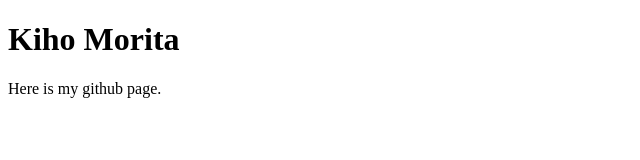
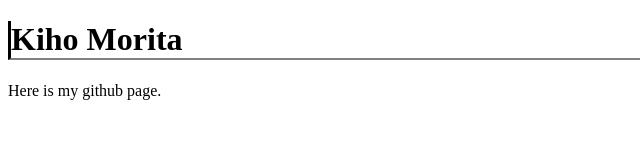
Before and after one commit to KihoMorita/KihoMorita.github.io, a plain HTML site: page index.html in a window 1280 px wide. Shown: the whole page, without its empty margins (0-640 px from the left). Drawn offline with Linux system fonts and the light colour scheme.

Commit message:
Goodnight

```diff
--- a/index.html
+++ b/index.html
@@ -2,6 +2,7 @@
 <html lang="ja">
   <head>
     <meta charset="UTF-8">
+    <link rel="stylesheet" href="style.css">
     <title>kihomorita.github</title>
   </head>
   <body>
--- a/style.css
+++ b/style.css
@@ -0,0 +1,4 @@
+h1{
+border-bottom: 2px solid gray;
+border-left: 3px solid black;
+}
```
